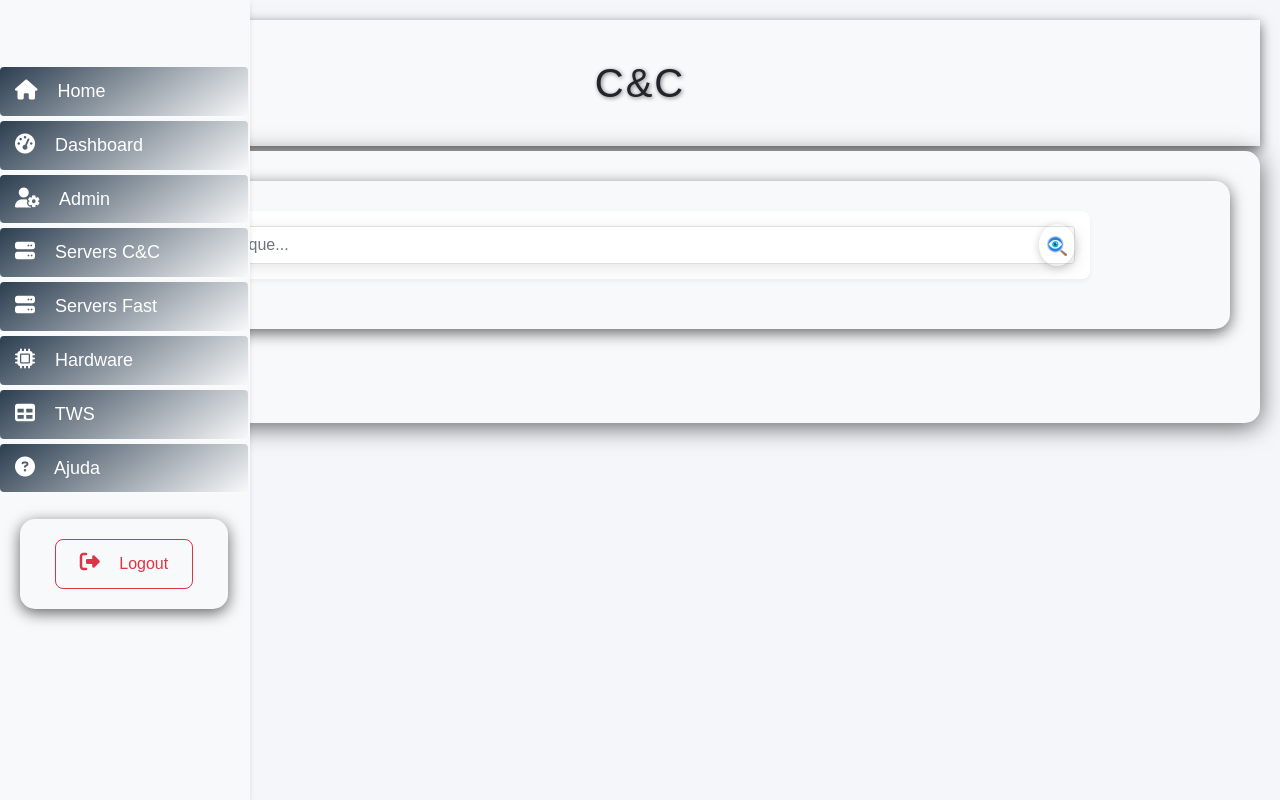
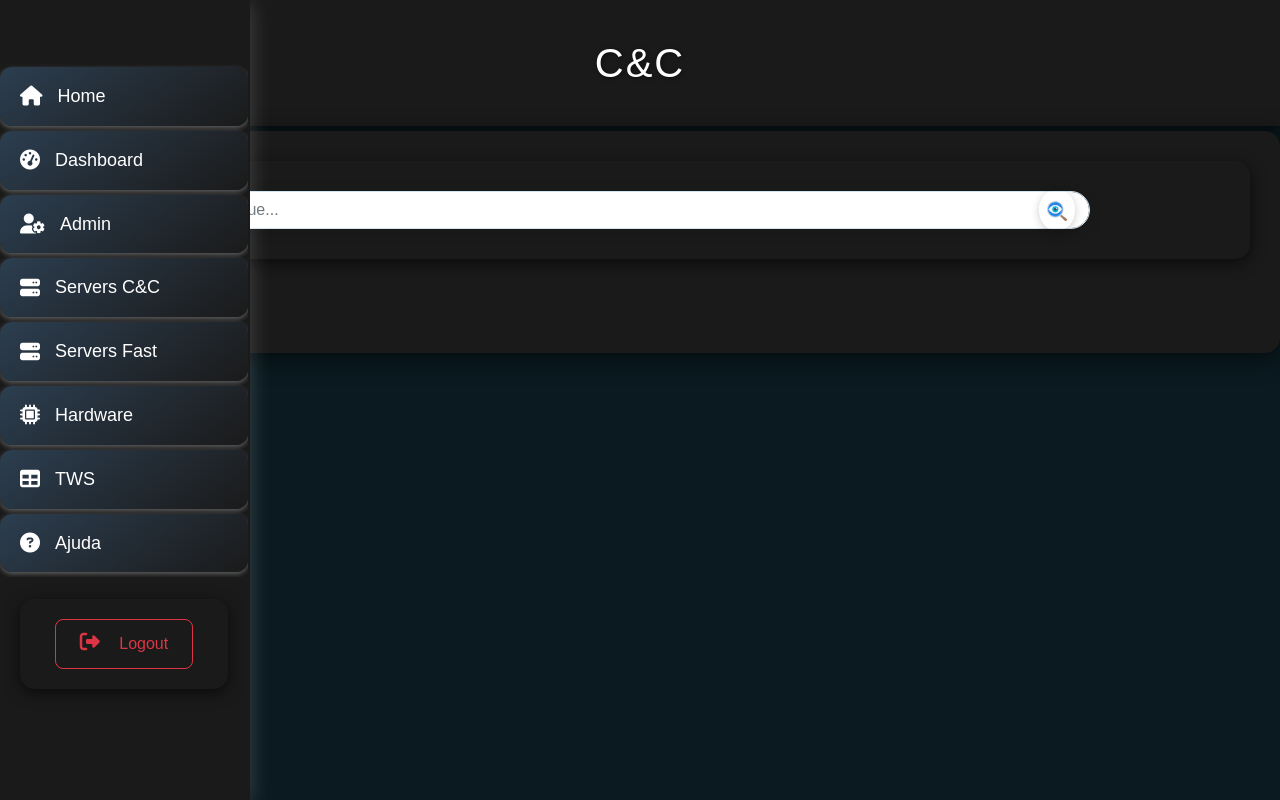
Before and after one commit to Thiago-Bosco/inventario, a Django app: page /home/ in a window 1280 px wide. Run offline with Django 5.2, Linux system fonts and the light colour scheme; some libraries are stand-ins or nearby versions.

Commit message:
Restored to '3cf467775e7c6947e070fbc32434b701522fe03f'
Replit-Restored-To: 3cf467775e7c6947e070fbc32434b701522fe03f

```diff
--- a/static/css/style.css
+++ b/static/css/style.css
@@ -1,11 +1,11 @@
 /* Variáveis Globais */
 :root {
-    --cor-fundo: #f8f9fa;
-    --cor-texto-principal: #212529;
-    --cor-primaria: #0d6efd;
-    --cor-secundaria: #198754;
-    --cor-destaque: #dc3545;
-    --cor-hover: #0b5ed7;
+    --cor-fundo: #1a1a1a;
+    --cor-texto-principal: #ffffff;
+    --cor-primaria: #3498db;
+    --cor-secundaria: #2ecc71;
+    --cor-destaque: #e74c3c;
+    --cor-hover: #2980b9;
     --sombra-padrao: 0 4px 6px rgba(0, 0, 0, 0.1);
     --cor-texto-secundario: #b0b0b0;
     --cor-hover: #001117;
@@ -184,7 +184,7 @@ form {
     padding-top: 20px;
     border-right: 2px solid var(--cor-fundo);
     transition: transform 0.3s ease, box-shadow 0.3s ease, background-color 0.3s ease;
-    box-shadow: 0 2px 5px rgba(0,0,0,0.1);
+    box-shadow: 0 4px 20px var(--sombra-cinza);
     z-index: 1000;
     overflow-y: auto;
     transform: translateX(0);
@@ -251,20 +251,6 @@ form {
     margin: 0; /* Remove a margem padrão */
 }
 
-.sidebar-menu li a {
-    color: #fff;
-    padding: 10px 15px;
-    display: block;
-    transition: all 0.3s;
-    border-radius: 4px;
-}
-
-.sidebar-menu li a:hover {
-    background: rgba(255,255,255,0.1);
-    text-decoration: none;
-}
-
-
 /* Rodapé da Barra Lateral */
 .sidebar-footer {
     padding: 20px;
@@ -313,11 +299,6 @@ form {
     align-items: center;
     max-width: 900px;
     margin: 10px auto;
-    background: #fff;
-    padding: 15px;
-    border-radius: 8px;
-    box-shadow: 0 2px 5px rgba(0,0,0,0.05);
-    margin-bottom: 30px;
 }
 
 .search-bar input {
@@ -325,9 +306,7 @@ form {
     border-radius: 25px;
     padding: 12px 20px;
     font-size: 16px;
-    border: 1px solid #ddd;
-    border-radius: 4px;
-    padding: 8px 15px;
+    border: 1px solid var(--cor-input-border);
     background-color: var(--cor-input-bg);
     color: var(--cor-fundo);
     box-shadow: 0 4px 15px rgba(0, 0, 0, 0.1);
@@ -448,9 +427,6 @@ form {
     display: flex;
     gap: 1rem;
     margin-top: auto;
-    width: 100%;
-    display: flex;
-    gap: 10px;
 }
 
 .btn {
@@ -482,27 +458,17 @@ form {
     transform: translateY(-5px);
 }
 
+.btn-group {
+    width: 100%;
+    display: flex;
+    gap: 10px;
+}
+
 .card-title {
     color: #333;
     font-weight: 600;
 }
 
-.btn-primary {
-    background: #6f42c1;
-    border-color: #6f42c1;
-}
-
-.btn-primary:hover {
-    background: #583699;
-    border-color: #583699;
-}
-
-.content {
-    background: #f4f6f9;
-    min-height: 100vh;
-    padding: 20px;
-}
-
 .navbar {
     box-shadow: 0 2px 4px rgba(0,0,0,0.1);
 }
```
Also changed, not shown: 1 other file.
